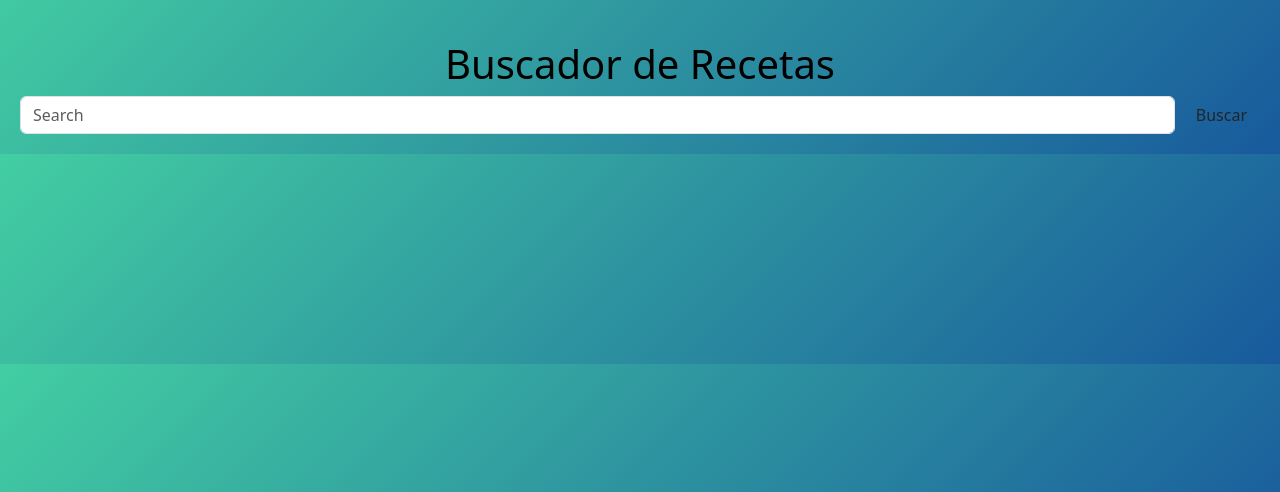
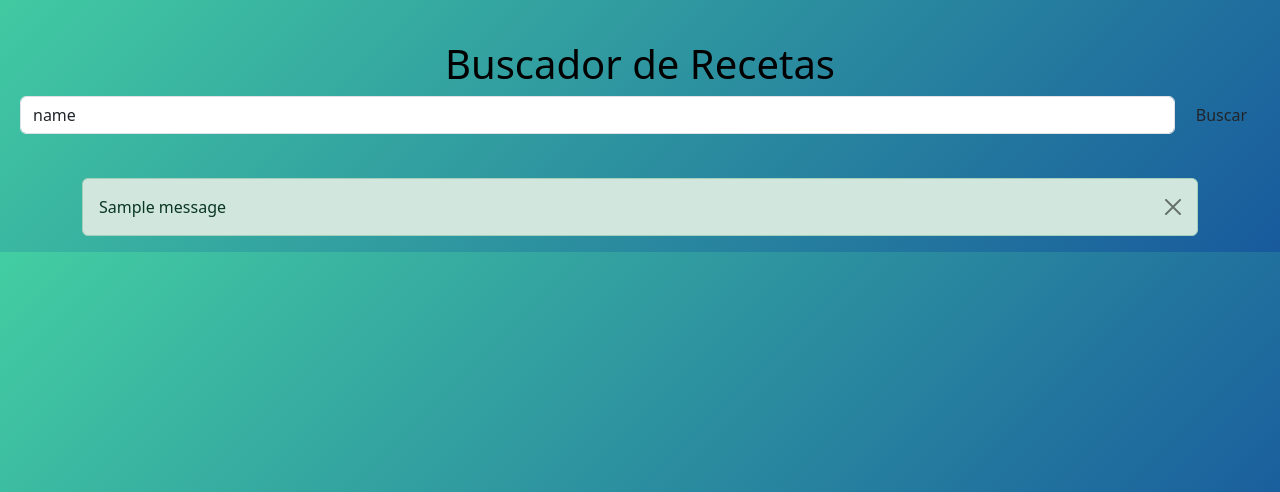
Before and after one commit to Sagarnaga-Jesus/Proyecto-Nutriapp, a Flask app: page / in a window 1280 px wide. Shown: the part 56-548 px from the top of the page. Run offline with Flask 3, Linux system fonts and the light colour scheme; one stand-in notice (Sample message) is shown.

Commit message:
dale luis

```diff
--- a/app.py
+++ b/app.py
@@ -1,17 +1,46 @@
 from flask import Flask,render_template, request, redirect, url_for, flash, session
 from datetime import datetime, timedelta
+import requests
 
 app = Flask(__name__)
 app.secret_key = '1q2w3e4r5t6y7u8i9o0pp0o9i8u7y6t5r4e3w2q1'
+API='https://www.themealdb.com/api/json/v1/1/search.php?s='
 app.permanent_session_lifetime = timedelta(minutes=30)
 
 @app.route('/' , methods=['GET', 'POST'])
 def index():
-    if request.method == 'POST':
-        buscar = request.form['buscar']
-        flash(f'Buscando: {buscar}', 'info')
 
     return render_template('base.html')
+
+@app.route('/buscar', methods=['POST'])
+def buscar():
+    comida = request.form.get('name', '').strip().lower()
+
+    if not comida:
+        flash('Por favor ingresa un nombre de comida válido.', 'error')
+        return redirect(url_for('base'))
+
+    try:
+        response = requests.get(f"{API}{comida }")
+        if response.status_code == 200:
+            comida_data = response.json()
+
+            comida_info = {
+                'name': comida_data['strMeal'].title(),
+                'categoria': comida_data['strCategory'],
+                'height': comida_data['strArea'],
+                'instrucciones': comida_data['strInstructions'],
+                'imagen': comida_data['strMealThumb'],
+            }
+
+            return render_template('targeta.html', comidas=comida_info)
+        else:
+            flash(f'Comida "{comida}" no encontrada.', 'error')
+            return redirect(url_for('index'))
+
+    except requests.exceptions.RequestException:
+        flash('Error al conectar con la API de comida. Inténtalo de nuevo más tarde.', 'error')
+        return redirect(url_for('index'))
 
 @app.route('/targeta', methods=['GET', 'POST'])
 def targeta():
--- a/templates/base.html
+++ b/templates/base.html
@@ -29,11 +29,29 @@
     <!-- Boton buscar luisito europeo -->
     <div class="row" style="padding: 20px; color: white; margin-top: 20px;">
         <h1 class="text-center text-black">Buscador de Recetas</h1>
-        <form class="d-flex" role="search" method="POST" action="/targeta">
-            <input class="form-control me-2" type="search" placeholder="Search" name="" value="" id="buscar"
+        <form class="d-flex" role="search" method="POST" action="/buscar">
+            <input class="form-control me-2" type="search" placeholder="Search" name="name" value="name" id="buscar"
                 aria-label="Search" />
             <button class="btn btn-outline-success,color:#a8ff78" type="submit">Buscar</button>
         </form>
+    </div>
+
+    {% with messages = get_flashed_messages(with_categories=true) %}
+        {% if messages %}
+            <div class="container mt-4">
+                {% for category, message in messages %}
+                    <div class="alert alert-{{ 'danger' if category == 'error' else category }} alert-dismissible fade show"
+                        role="alert">
+                        {{ message }}
+                        <button type="button" class="btn-close" data-bs-dismiss="alert" aria-label="Close"></button>
+                    </div>
+                {% endfor %}
+            </div>
+        {% endif %}
+    {% endwith %}
+
+    <div class="container">
+        {% block content %}{% endblock %}
     </div>
 
     <script src="https://cdn.jsdelivr.net/npm/bootstrap@5.3.8/dist/js/bootstrap.bundle.min.js"
```
Also changed, not shown: templates/targeta.html (+7 -3 lines), requirements.txt (added).
